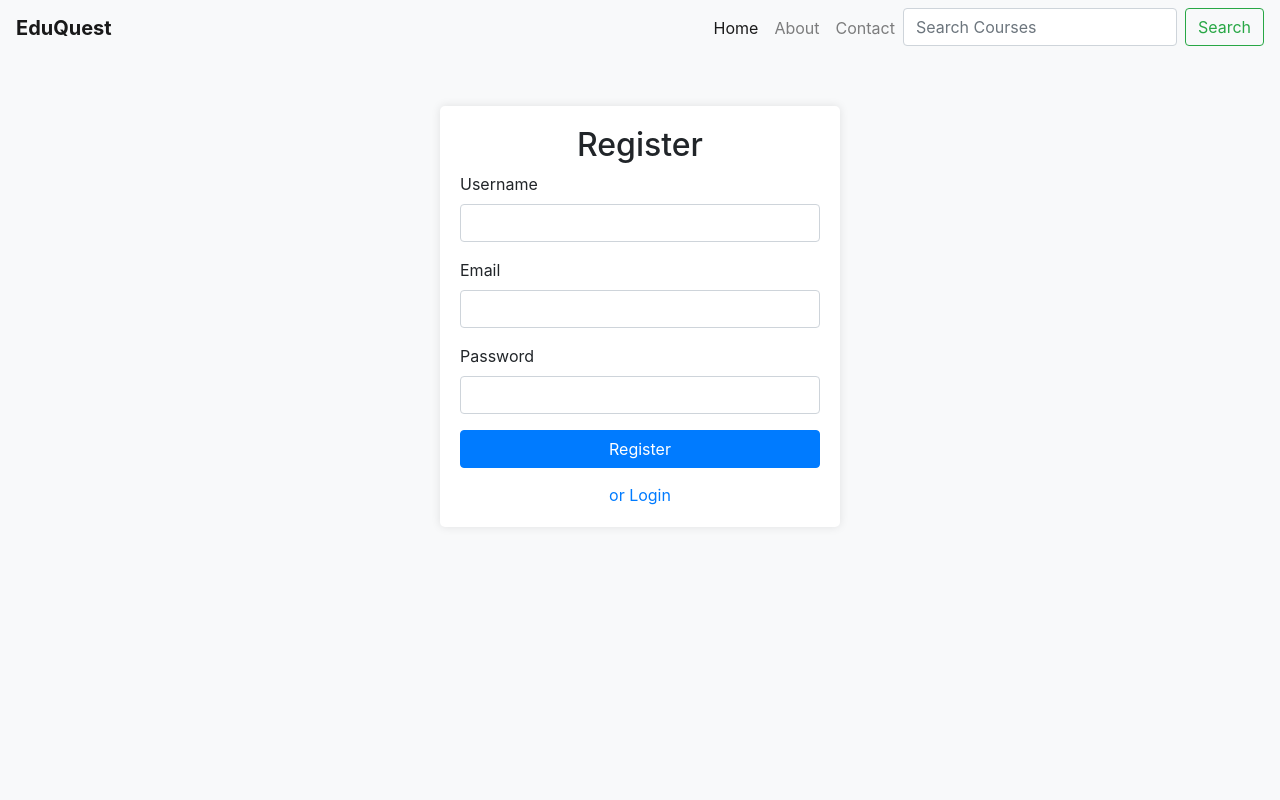
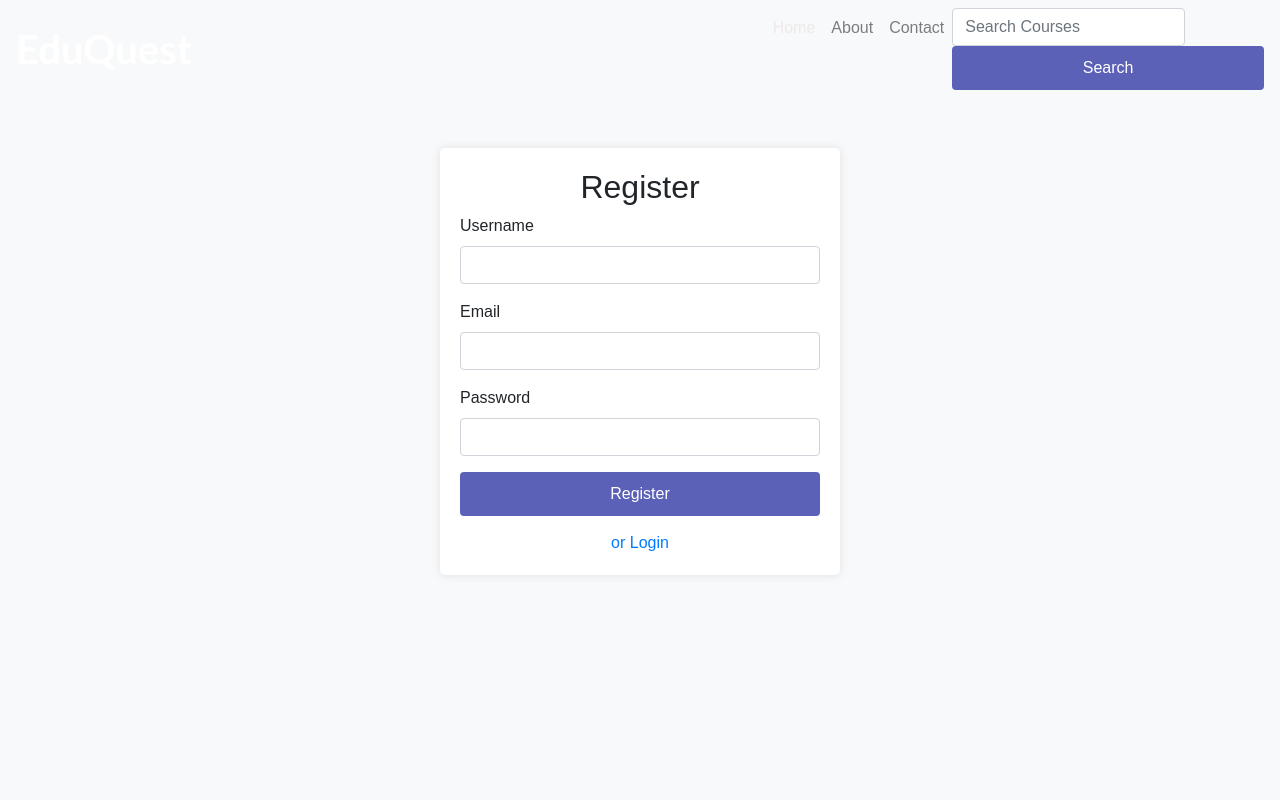
Before and after one commit to RKF21/EduQuest, a PHP site: page /web.html in a window 1280 px wide. Run offline with PHP 8.4, Linux system fonts and the light colour scheme.

Commit message:
Update web.css

```diff
--- a/CSS/web.css
+++ b/CSS/web.css
@@ -1,16 +1,86 @@
 body {
-    height: 100vh;
-    background-color: #f8f9fa; /* Light grey background */
+    font-family: Arial, sans-serif;
+    margin: 0;
+    padding: 0;
+    background-size: cover;
+    background-repeat: no-repeat;
+    background-attachment: fixed;
+}
+
+body.login-page, body.registration-page {
+    background-image: url('../Images/login_image.png');
 }
 
 .navbar {
     margin-bottom: 20px;
 }
 
-.card {
-    margin: 20px auto;
+body.login-page .navbar, body.registration-page .navbar {
+    background: transparent;
+    border: none;
+    color: white;
+}
+
+body.login-page .navbar .nav-link, body.registration-page .navbar .nav-link {
+    color: white;
+}
+
+body.login-page .form-container, body.registration-page .form-container {
     max-width: 400px;
-    background: #f8f6f6;
-    border-radius: 10px;
-    box-shadow: 0 4px 8px rgba(0, 0, 0, 0.1);
+    margin: auto;
+    padding: 20px;
+    background-color: rgba(255, 255, 255, 0.8);
+    border-radius: 8px;
+    box-shadow: 0 0 10px rgba(13, 20, 155, 0.1);
+    margin-top: 50px;
 }
+
+body.scrollable-page {
+    overflow-y: auto;
+}
+
+.login-container h2, .registration-container h2 {
+    text-align: center;
+}
+
+.input-group {
+    margin: 15px 0;
+}
+
+.input-group label {
+    display: block;
+    margin-bottom: 5px;
+}
+
+.input-group input {
+    width: 100%;
+    padding: 10px;
+    border: 1px solid #ccc;
+    border-radius: 4px;
+}
+
+.btn {
+    display: block;
+    width: 100%;
+    padding: 10px;
+    background-color: #5c61b8;
+    border: none;
+    color: white;
+    border-radius: 4px;
+    cursor: pointer;
+}
+
+.btn:hover {
+    background-color: #4c5eae;
+}
+
+.navbar-light .navbar-brand {
+    color: white;
+    font-family:'Gill Sans', 'Gill Sans MT', Calibri, 'Trebuchet MS', sans-serif;
+    font-size: 40px;
+    font-weight:bold;
+}
+
+.navbar-light .navbar-nav .active>.nav-link, .navbar-light .navbar-nav .nav-link.active, .navbar-light .navbar-nav .nav-link.show, .navbar-light .navbar-nav .show>.nav-link {
+    color: rgb(229 220 220 / 54%);
+}
```
